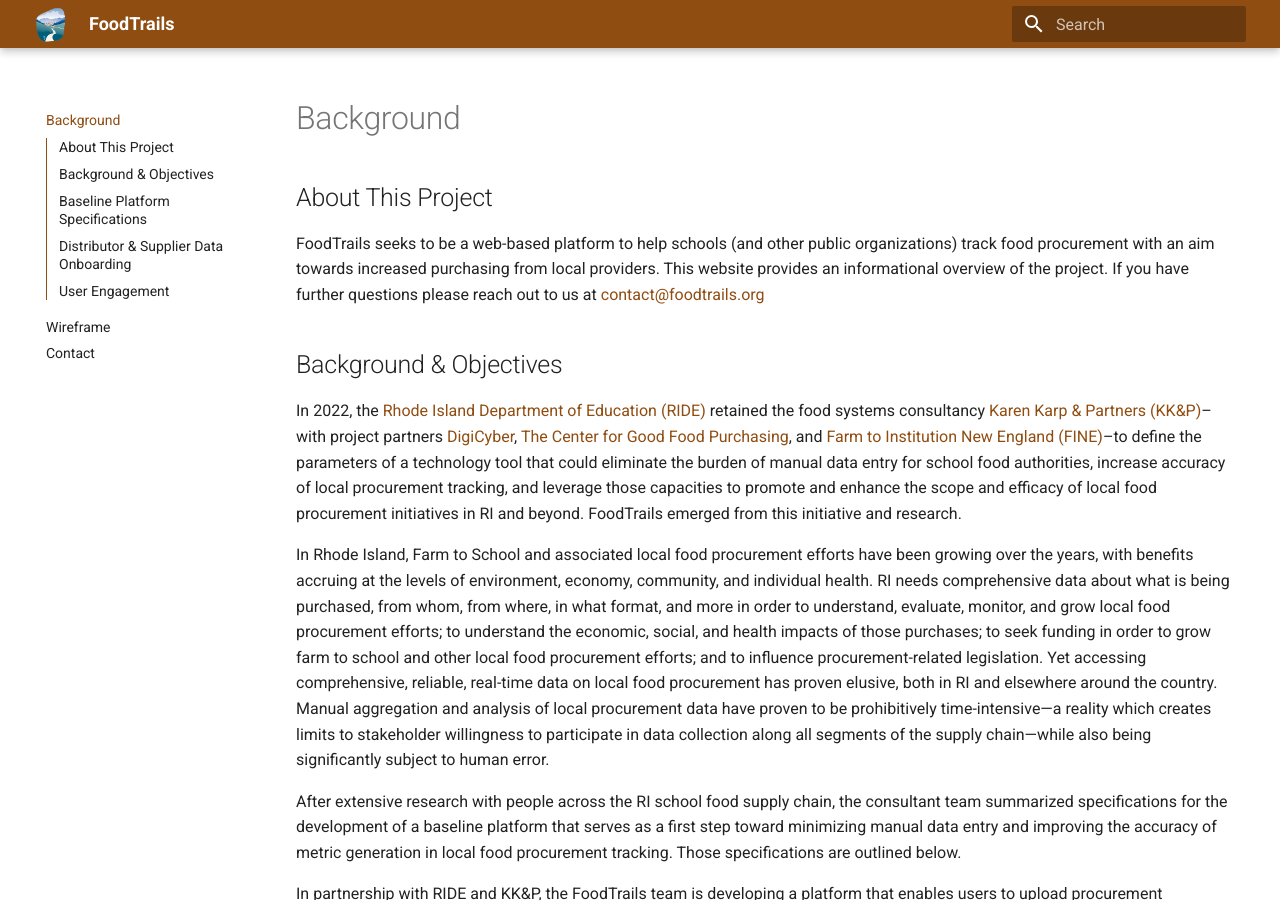
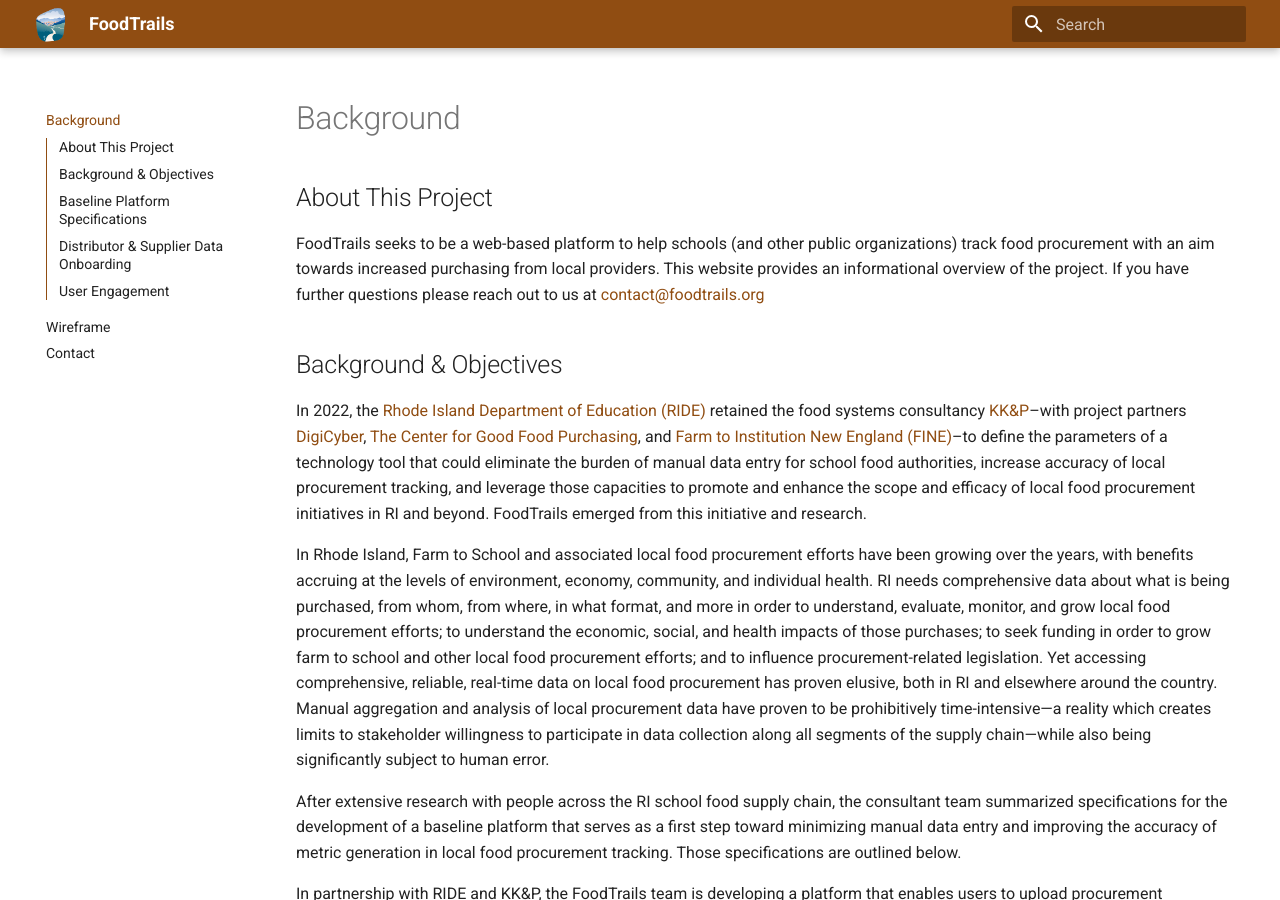
Before and after one commit to foodtrails/documentation, an MkDocs documentation site: the page built from docs/index.md, in a window 1280 px wide and 900 px high. Built offline with MkDocs 1.6.1 and Material for MkDocs 9.7.7, drawn with Linux system fonts in a browser that asks for light colours.

Commit message:
Update KK&P name in index.md

```diff
--- a/docs/index.md
+++ b/docs/index.md
@@ -5,7 +5,7 @@ This website provides an informational overview of the project. If you have furt
 
 ## Background & Objectives
 
-In 2022, the [Rhode Island Department of Education (RIDE)](https://ride.ri.gov/) retained the food systems consultancy [Karen Karp & Partners (KK&P)](https://kkandp.com/)–with project partners [DigiCyber](https://digi-cyber.com/), [The Center for Good Food Purchasing](https://goodfoodpurchasing.org/), and [Farm to Institution New England (FINE)](https://www.farmtoinstitution.org/)–to define the parameters of a technology tool that could eliminate the burden of manual data entry for school food authorities, increase accuracy of local procurement tracking, and leverage those capacities to promote and enhance the scope and efficacy of local food procurement initiatives in RI and beyond. FoodTrails emerged from this initiative and research.
+In 2022, the [Rhode Island Department of Education (RIDE)](https://ride.ri.gov/) retained the food systems consultancy [KK&P](https://kkandp.com/)–with project partners [DigiCyber](https://digi-cyber.com/), [The Center for Good Food Purchasing](https://goodfoodpurchasing.org/), and [Farm to Institution New England (FINE)](https://www.farmtoinstitution.org/)–to define the parameters of a technology tool that could eliminate the burden of manual data entry for school food authorities, increase accuracy of local procurement tracking, and leverage those capacities to promote and enhance the scope and efficacy of local food procurement initiatives in RI and beyond. FoodTrails emerged from this initiative and research.
 
 In Rhode Island, Farm to School and associated local food procurement efforts have been growing over the years, with benefits accruing at the levels of environment, economy, community, and individual health. RI needs comprehensive data about what is being purchased, from whom, from where, in what format, and more in order to understand, evaluate, monitor, and grow local food procurement efforts; to understand the economic, social, and health impacts of those purchases; to seek funding in order to grow farm to school and other local food procurement efforts; and to influence procurement-related legislation. Yet accessing comprehensive, reliable, real-time data on local food procurement has proven elusive, both in RI and elsewhere around the country. Manual aggregation and analysis of local procurement data have proven to be prohibitively time-intensive—a reality which creates limits to stakeholder willingness to participate in data collection along all segments of the supply chain—while also being significantly subject to human error.
 
```
